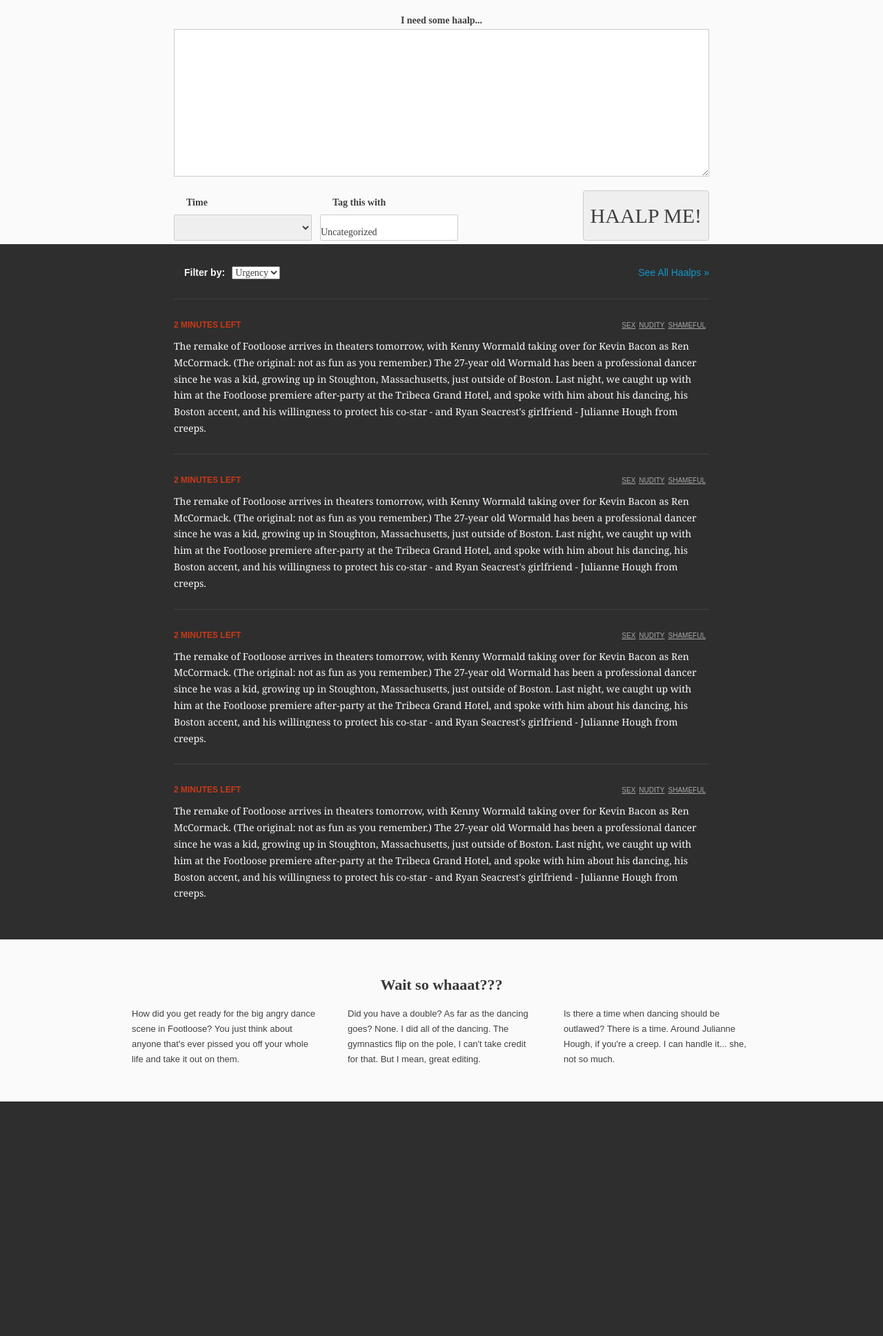
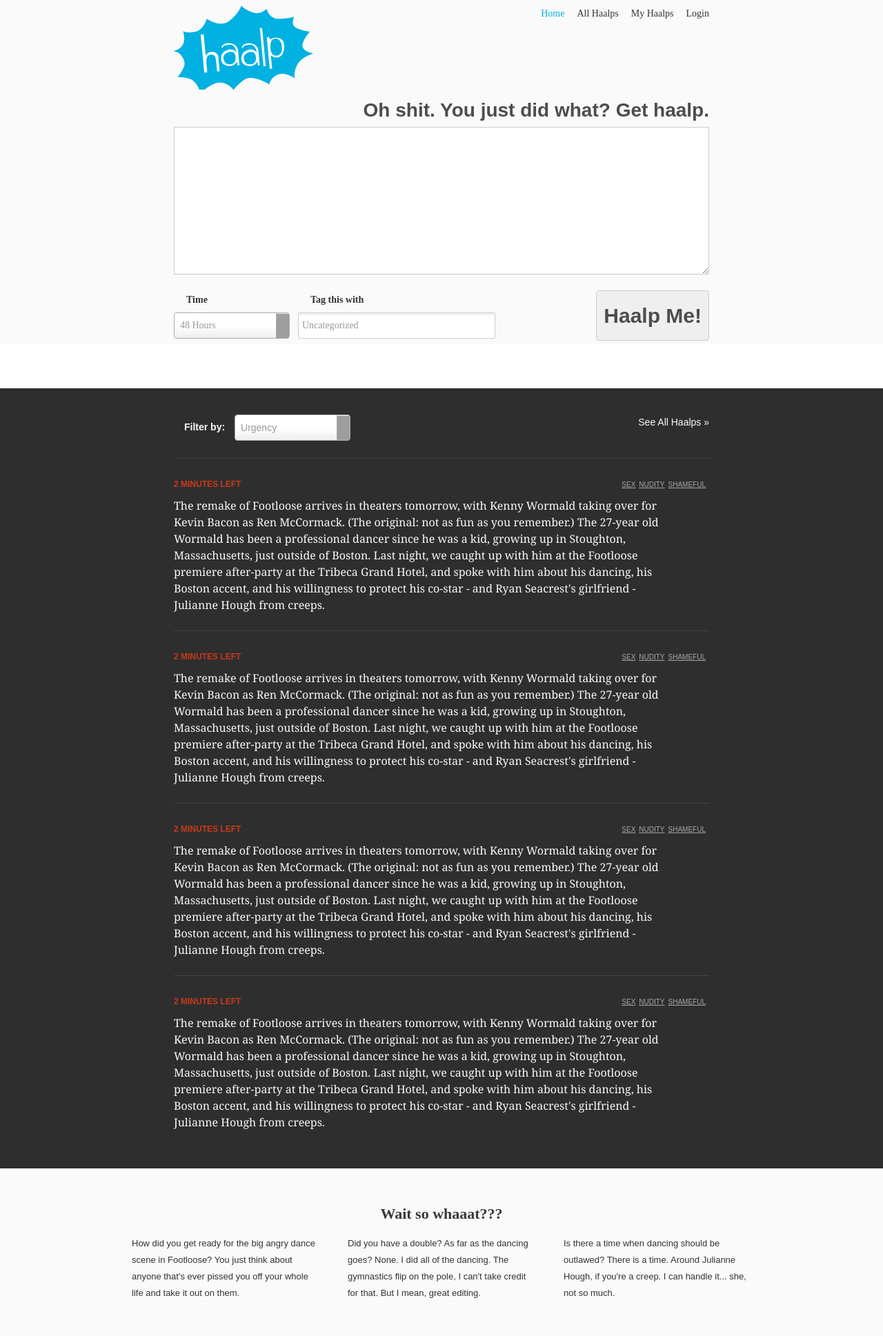
Before and after one commit to brendanfalkowski/haalp.me, a PHP site: page / in a window 1280 px wide. Shown: the whole page at 69% size. Before the commit the page ends 1597 px from the top, so only its background shows below. Run offline with PHP 8.4, Linux system fonts and the light colour scheme; some libraries are stand-ins or nearby versions; grey boxes are pictures that could not be loaded.

Commit message:
some more shit

```diff
--- a/core.css
+++ b/core.css
@@ -19,7 +19,7 @@
 /*  COMMON & OVERRIDE
 /*-------------------------------------------*/
 
-body, button, input, select, table, textarea { color:#404040; font-family:serif; font-size:14px; line-height:1.7; }
+body, button, input, select, table, textarea { color:#FAFAFA; font-family:serif; font-size:14px; line-height:1.7; }
 body { background:#FFF; text-align: center; margin:0; padding:0; }
 
 /* Typography */
@@ -31,7 +31,7 @@
 h2 { margin-bottom:0.6em; font-size:20px; line-height:1.4; }
 h3 { margin-bottom:6px; font-size:18px; line-height:24px; }
 
-p { padding-bottom:1.7em; line-height:1.7; font-family:Georgia,Helvetica,sans-serif; }
+p { font-size:16px; line-height:24px; font-family:Georgia,Times,sans-serif; }
 
 blockquote p:last-child { margin-bottom:0; }
 
@@ -48,13 +48,13 @@
 
 /* Links */
 
-a { color:#1398CC; text-decoration:none;
+a { color:#fafafa; text-decoration:none;
 	-moz-transition:color 150ms ease 0;
 	-webkit-transition:color 150ms ease 0;
 	transition:color 150ms ease 0;
 	}
-a:hover, a:focus { color:#98BB29; }
-a:active { color:#F03; }
+a:hover, a:focus { color:#eaeaea; }
+a:active { color:#1398CC; }
 
 /* WebKit scrollbars */
 
@@ -79,6 +79,11 @@
 ::moz-selection { color:#FFF; background:#98BB29; }
 ::selection { color:#FFF; background:#98BB29; }
 
+/* Clearing floats */
+.clearfix:before, .clearfix:after { content: "\0020"; display: block; height: 0; overflow: hidden; }
+.clearfix:after { clear: both; }
+.clearfix { zoom: 1; }
+
 /* Layout */
 
 #ask {
@@ -91,10 +96,10 @@
 }
 
 .subcontainer {
+	position:relative;
 	margin:0 auto;
 	text-align: left;
 }
-
 
 #questions {
 	background:#2e2e2e;
@@ -107,16 +112,40 @@
 #questions nav {
 	padding:0 0 25px 15px;
 	font-family:Arial,sans-serif;
+	position:relative;
+	right:auto;
 }
 
 #questions .article-sort {
+	position:relative;
 	color:#FAFAFA;
-	font-weight:bold;
 	display:inline-block;
 }
 
+#questions .article-sort span {
+	position:relative;
+	font-weight:bold;
+	top:-15px;
+	margin-right:10px;
+}
+
 #questions .article-sort select {
-	margin-left:10px;
+	height:42px;
+	line-height:42px;
+}
+
+#questions .article-sort div#filter_chzn {
+	width:168px !important;
+}
+
+#questions .article-sort div#filter_chzn span {
+	top:auto;
+	margin-right:0;
+	font-weight:normal;
+}
+
+#questions .article-sort div.chzn-drop li.active-result {
+	color:#404040;
 }
 
 #questions .more-haalps {
@@ -164,9 +193,11 @@
 }
 
 #questions article p {
-	font-size:14px;
-	color:#FAFAFA;
-	padding:0;
+	padding:0 60px 0 0;
+}
+
+#questions article p.selected {
+	background:url('./img/arrow.png') no-repeat right center transparent;
 }
 
 footer {
@@ -199,6 +230,7 @@
 	font-family:Arial,san-serif;
 	font-size:13px;
 	padding:0;
+	color:#333;
 }
 
 /* self-clearing floats */
@@ -226,15 +258,38 @@
 	}
 .inset label { position:absolute; left:12px; top:4px; line-height:34px; }
 
-section#ask header h1 {
+section#ask header h1 a {
+	height:130px;
+	width:202px;
+	display:block;
+	background:url('./img/logo.png') no-repeat 0 8px;
 	text-indent:-9999px;
-	height:0;
+}
+
+nav {
+	position:absolute;
+	right:102px;
+	top:8px;
+}
+
+nav li {
+	float:left;
+	height:12px;
+	margin-left:18px;
+}
+
+nav li a {
+	color:#333;
+}
+
+#home nav li.home a {
+	color:#01b1e2;
 }
 
 section#ask form {
 	position:relative;
 	width:776px;
-	margin:0 auto;
+	margin:-12px auto 64px;
 }
 
 section#ask form li {
@@ -249,6 +304,7 @@
 section#ask label {
 	display:block;
 	font-weight:bold;
+	color:#333;
 	margin:0 0 6px 18px;
 }
 
@@ -257,8 +313,12 @@
 }
 
 section#ask form li:nth-child(1) label {
-	margin:0;
-	text-align:center;
+	font-family: proxima-nova,sans-serif;
+	font-size: 28px;
+	font-weight: 900;
+	color:#4d4d4d;
+	margin: 0;
+	text-align: right;
 }
 
 section#ask textarea {
@@ -313,7 +373,7 @@
 
 section#ask .submit input {
 	font-size:30px;
-	text-transform:uppercase;
+	color:#4d4d4d;
 	border:1px solid #ccc;
 	padding:10px;
 	-webkit-border-radius:4px;
@@ -322,4 +382,6 @@
 	position:absolute;
 	right:0;
 	bottom:5px;
+	font-family: proxima-nova,sans-serif;
+	font-weight: 900;
 }
--- a/index.php
+++ b/index.php
@@ -17,17 +17,31 @@
 
 	<!-- JavaScript at the bottom, except for Modernizr -->
 	<script src="js/modernizr-1.7.min.js"></script>
+
+	<script type="text/javascript" src="http://use.typekit.com/fin3lxm.js"></script>
+	<script type="text/javascript">try{Typekit.load();}catch(e){}</script>
 </head>
 
-<body>
+<body id="home">
 
 	<section id="ask">
 		<div class="subcontainer">
 			<header>
 
-				<h1>I need some haalp...</h1>
+				<h1><a href="">haalp...</a></h1>
 
 			</header>
+
+			<nav>
+
+				<ul class="clearfix">
+					<li class="home"><a href="">Home</a></li>
+					<li class="allhaalps"><a href="">All Haalps</a></li>
+					<li class="myhaalps"><a href="">My Haalps</a></li>
+					<li class="login"><a href="">Login</a></li>
+				</ul>
+
+			</nav>
 
 			<form id="ask-form" action="/" method="post">
 
@@ -36,8 +50,8 @@
 					<ul>
 
 						<li>
-							<label for="halp">I need some haalp...</label>
-							<textarea id="halp" name="halp" tabindex="1"></textarea>
+							<label for="halp">Oh shit. You just did what? Get haalp.</label>
+							<textarea id="halp" name="halp" tabindex="1" value="I need haalp..."></textarea>
 						</li>
 
 						<li>
@@ -58,13 +72,17 @@
 							<label for="tags">Tag this with</label>
 							<select id="tags" data-placeholder="Uncategorized" class="chzn-select" multiple tabindex="3" style="width:200px;">
 					          	<option value=""></option>
-					          	<option value="Uncategorized">Uncategorized</option>
-								<option value="Cultural Faux Pas">My relationship is aaall jacked up</option>
-					          	<option value="Drrrty Bizna$$">Drrrty Bizna$$</option>
-								<option value="Epic Fail">Epic Fail</option>
-								<option value="Happy Families">Happy Families</option>
-								<option value="Hobo Incident">Hobo Incident</option>
-								<option value="In Deep Shit">In Deep Shit</option>
+					          	<option value="uncategorized">uncategorized</option>
+								<option value="my relationship is aaall jacked up">my relationship is aaall jacked up</option>
+					          	<option value="Drrrty Bizna$$">drrrty bizna$$</option>
+								<option value="career advice plz">career advice plz</option>
+								<option value="life...how does that work?">life...how does that work?</option>
+								<option value="fuckfuckfuckfuckfuck">fuckfuckfuckfuckfuck</option>
+								<option value="I think this is ok...?">I think this is ok...?</option>
+								<option value="fuck you- I think this is funny">fuck you- I think this is funny</option>
+								<option value="dude what is this? (health)">dude what is this? (health)</option>
+								<option value="I don't even know...">I don't even know...</option>
+								<option value="random ass shit">random ass shit</option>
 							</select>
 						</li>
 					</ul>
@@ -85,7 +103,11 @@
 		<div class="subcontainer">
 			<nav>
 				<div class="article-sort">
-					Filter by:<select><option>Urgency</option></select>
+					<span>Filter by:</span>
+					<select id="filter" class="chzn-select">
+						<option value="urgency">Urgency</option>
+						<option value="recent">Most Recent</option>
+					</select>
 				</div>
 				<a href="#" class="more-haalps">See All Haalps &raquo;</a>
 			</nav>
@@ -94,28 +116,28 @@
 					<h3>2 Minutes Left</h3>
 					<ul><li><a href="#">sex</a></li><li><a href="#">nudity</a></li><li><a href="#">shameful</a></li></ul>
 				</header>
-				<p>The remake of Footloose arrives in theaters tomorrow, with Kenny Wormald taking over for Kevin Bacon as Ren McCormack. (The original: not as fun as you remember.) The 27-year old Wormald has been a professional dancer since he was a kid, growing up in Stoughton, Massachusetts, just outside of Boston. Last night, we caught up with him at the Footloose premiere after-party at the Tribeca Grand Hotel, and spoke with him about his dancing, his Boston accent, and his willingness to protect his co-star - and Ryan Seacrest's girlfriend - Julianne Hough from creeps.</p>
+				<p><a href="">The remake of Footloose arrives in theaters tomorrow, with Kenny Wormald taking over for Kevin Bacon as Ren McCormack. (The original: not as fun as you remember.) The 27-year old Wormald has been a professional dancer since he was a kid, growing up in Stoughton, Massachusetts, just outside of Boston. Last night, we caught up with him at the Footloose premiere after-party at the Tribeca Grand Hotel, and spoke with him about his dancing, his Boston accent, and his willingness to protect his co-star - and Ryan Seacrest's girlfriend - Julianne Hough from creeps.</a></p>
 			</article>
 			<article>
 				<header>
 					<h3>2 Minutes Left</h3>
 					<ul><li><a href="#">sex</a></li><li><a href="#">nudity</a></li><li><a href="#">shameful</a></li></ul>
 				</header>
-				<p>The remake of Footloose arrives in theaters tomorrow, with Kenny Wormald taking over for Kevin Bacon as Ren McCormack. (The original: not as fun as you remember.) The 27-year old Wormald has been a professional dancer since he was a kid, growing up in Stoughton, Massachusetts, just outside of Boston. Last night, we caught up with him at the Footloose premiere after-party at the Tribeca Grand Hotel, and spoke with him about his dancing, his Boston accent, and his willingness to protect his co-star - and Ryan Seacrest's girlfriend - Julianne Hough from creeps.</p>
+				<p><a href="">The remake of Footloose arrives in theaters tomorrow, with Kenny Wormald taking over for Kevin Bacon as Ren McCormack. (The original: not as fun as you remember.) The 27-year old Wormald has been a professional dancer since he was a kid, growing up in Stoughton, Massachusetts, just outside of Boston. Last night, we caught up with him at the Footloose premiere after-party at the Tribeca Grand Hotel, and spoke with him about his dancing, his Boston accent, and his willingness to protect his co-star - and Ryan Seacrest's girlfriend - Julianne Hough from creeps.</a></p>
 			</article>
 			<article>
 				<header>
 					<h3>2 Minutes Left</h3>
 					<ul><li><a href="#">sex</a></li><li><a href="#">nudity</a></li><li><a href="#">shameful</a></li></ul>
 				</header>
-				<p>The remake of Footloose arrives in theaters tomorrow, with Kenny Wormald taking over for Kevin Bacon as Ren McCormack. (The original: not as fun as you remember.) The 27-year old Wormald has been a professional dancer since he was a kid, growing up in Stoughton, Massachusetts, just outside of Boston. Last night, we caught up with him at the Footloose premiere after-party at the Tribeca Grand Hotel, and spoke with him about his dancing, his Boston accent, and his willingness to protect his co-star - and Ryan Seacrest's girlfriend - Julianne Hough from creeps.</p>
+				<p><a href="">The remake of Footloose arrives in theaters tomorrow, with Kenny Wormald taking over for Kevin Bacon as Ren McCormack. (The original: not as fun as you remember.) The 27-year old Wormald has been a professional dancer since he was a kid, growing up in Stoughton, Massachusetts, just outside of Boston. Last night, we caught up with him at the Footloose premiere after-party at the Tribeca Grand Hotel, and spoke with him about his dancing, his Boston accent, and his willingness to protect his co-star - and Ryan Seacrest's girlfriend - Julianne Hough from creeps.</a></p>
 			</article>
 			<article>
 				<header>
 					<h3>2 Minutes Left</h3>
 					<ul><li><a href="#">sex</a></li><li><a href="#">nudity</a></li><li><a href="#">shameful</a></li></ul>
 				</header>
-				<p>The remake of Footloose arrives in theaters tomorrow, with Kenny Wormald taking over for Kevin Bacon as Ren McCormack. (The original: not as fun as you remember.) The 27-year old Wormald has been a professional dancer since he was a kid, growing up in Stoughton, Massachusetts, just outside of Boston. Last night, we caught up with him at the Footloose premiere after-party at the Tribeca Grand Hotel, and spoke with him about his dancing, his Boston accent, and his willingness to protect his co-star - and Ryan Seacrest's girlfriend - Julianne Hough from creeps.</p>
+				<p><a href="">The remake of Footloose arrives in theaters tomorrow, with Kenny Wormald taking over for Kevin Bacon as Ren McCormack. (The original: not as fun as you remember.) The 27-year old Wormald has been a professional dancer since he was a kid, growing up in Stoughton, Massachusetts, just outside of Boston. Last night, we caught up with him at the Footloose premiere after-party at the Tribeca Grand Hotel, and spoke with him about his dancing, his Boston accent, and his willingness to protect his co-star - and Ryan Seacrest's girlfriend - Julianne Hough from creeps.</a></p>
 			</article>
 		</div>
 	</section>
@@ -138,10 +160,11 @@
 <!-- here comes the javascript -->
 
 <!-- Grab Google CDN's jQuery. fall back to local if necessary -->
-<script src="//ajax.googleapis.com/ajax/libs/jquery/1.5.1/jquery.min.js"></script>
 <script>window.jQuery || document.write("<script src='js/jquery-1.5.1.min.js'>\x3C/script>")</script>
 
 <!-- this is where we put our custom functions -->
+<script src="js/functions.js"></script>
+
 <script src="js/chosen.jquery.min.js"></script>
 <script type="text/javascript"> $(".chzn-select").chosen(); </script>
 
--- a/js/functions.js
+++ b/js/functions.js
@@ -5,7 +5,11 @@
 /* trigger when page is ready */
 $(document).ready(function (){
 
-	// your functions go here
+	$('section#questions article p').hover (function() {
+		$(this).addClass('selected');
+	}, function() {
+		$(this).removeClass('selected');
+	})
 
 });
 
```
Also changed, not shown: img/arrow.png (added), img/logo.png (added).
